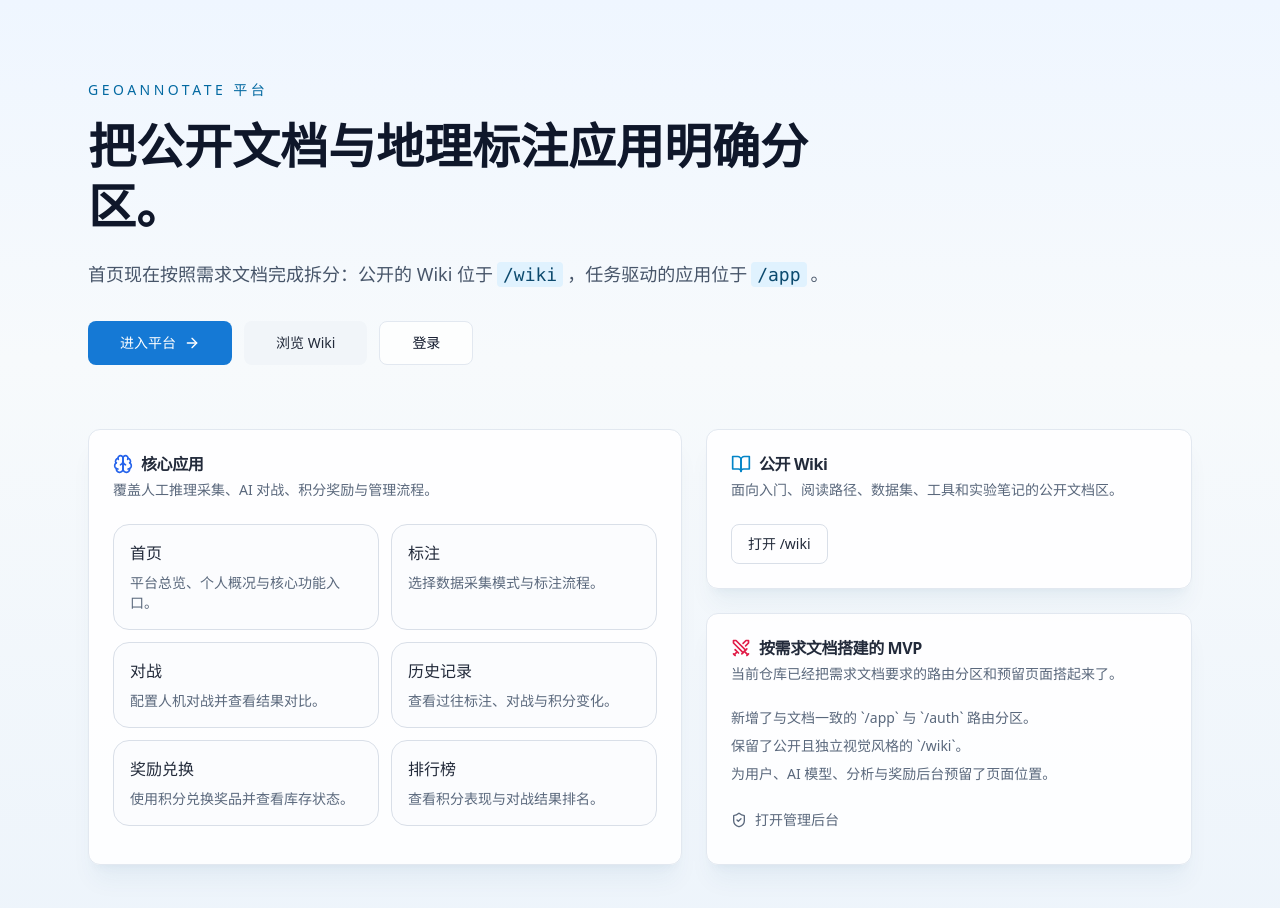
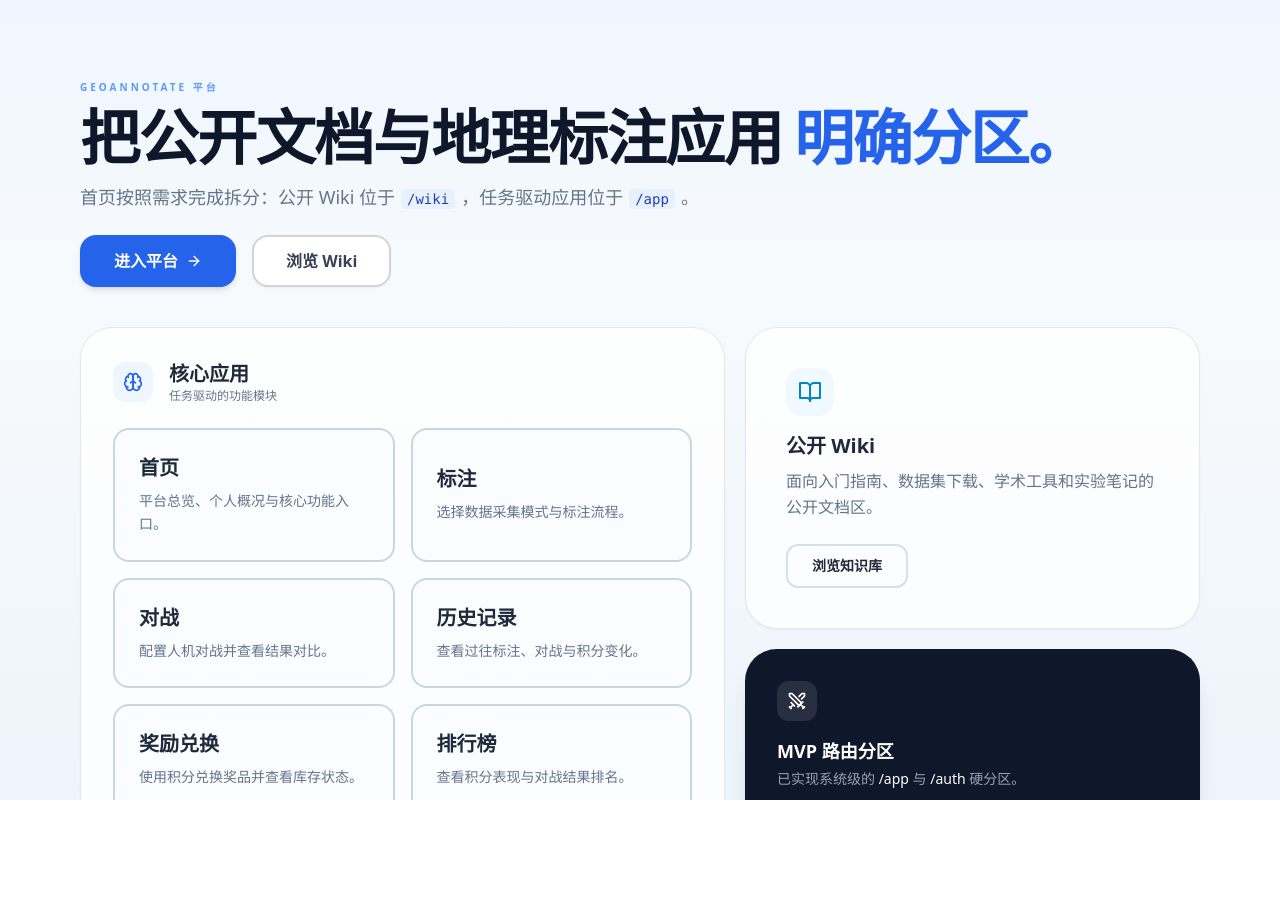
Before and after one commit to Smile-hyc/geo, a Next.js app: page / in a window 1280 px wide. Shown: the top 908 px of the page. After the commit the page ends 800 px from the top, so only its background shows below. Built offline with nearby package versions, Linux system fonts and the light colour scheme.

Commit message:
完成了登录页的ui设计

```diff
--- a/app/page.tsx
+++ b/app/page.tsx
@@ -7,120 +7,120 @@ import {
   Swords,
 } from "lucide-react";
 import { Button } from "@/components/ui/button";
-import { Card, CardContent, CardDescription, CardHeader, CardTitle } from "@/components/ui/card";
 import { CORE_APP_ROUTES } from "@/features/platform/routes";
 
 export default function RootPage() {
+  const primaryButtonStyle = "rounded-2xl border-2 border-transparent bg-blue-600 px-8 py-3 text-base font-bold text-white shadow-md transition-all hover:-translate-y-1 hover:bg-blue-700 active:scale-95 inline-flex items-center gap-2";
+  const secondaryButtonStyle = "rounded-2xl border-2 border-gray-300 bg-white px-8 py-3 text-base font-bold text-gray-700 shadow-sm transition-all hover:-translate-y-1 hover:border-blue-600 hover:text-blue-600 active:scale-95";
+
   return (
-    <div className="min-h-screen bg-[linear-gradient(180deg,#eff6ff,#f7fafc_38%,#edf4fb_100%)] text-foreground">
-      <section className="max-w-6xl mx-auto px-6 pt-20 pb-16">
-        <div className="max-w-3xl text-slate-900">
-          <p className="text-sm uppercase tracking-[0.25em] text-sky-700">
+    <div className="h-screen w-full bg-[linear-gradient(180deg,#eff6ff,#f7fafc_38%,#edf4fb_100%)] text-foreground overflow-hidden flex flex-col">
+
+      {/* py-8 稍微缩小，为顶部留白匀出空间 */}
+      <main className="mx-auto w-full max-w-[1600px] flex-1 flex flex-col px-6 md:px-16 lg:px-20 py-8">
+
+        {/* Hero Section - 保持 mt-12 的顶部留白 */}
+        <section className="mb-10 mt-12 shrink-0">
+          <p className="mb-3 text-[10px] font-bold uppercase tracking-[0.3em] text-blue-500 opacity-80">
             GeoAnnotate 平台
           </p>
-          <h1 className="mt-4 text-5xl font-semibold leading-tight">
-            把公开文档与地理标注应用明确分区。
+          <h1 className="mb-4 text-4xl font-extrabold tracking-tight text-slate-900 md:text-5xl lg:text-6xl">
+            把公开文档与地理标注应用<span className="text-blue-600 ml-3">明确分区。</span>
           </h1>
-          <p className="mt-6 text-lg text-slate-600">
-            首页现在按照需求文档完成拆分：公开的 Wiki 位于
-            <code className="mx-1 rounded bg-sky-100 px-1.5 py-0.5 text-sky-900">/wiki</code>
-            ，任务驱动的应用位于
-            <code className="mx-1 rounded bg-sky-100 px-1.5 py-0.5 text-sky-900">/app</code>
-            。
+          <p className="max-w-4xl text-base leading-relaxed text-slate-500 md:text-lg">
+            首页按照需求完成拆分：公开 Wiki 位于
+            <code className="mx-1.5 rounded bg-blue-100/50 px-1.5 py-0.5 text-blue-800 font-mono text-sm">/wiki</code>
+            ，任务驱动应用位于
+            <code className="mx-1.5 rounded bg-blue-100/50 px-1.5 py-0.5 text-blue-800 font-mono text-sm">/app</code>。
           </p>
-          <div className="mt-8 flex flex-wrap gap-3">
-            <Button asChild size="lg">
-              <Link href="/app/home" className="inline-flex items-center gap-2">
-                进入平台
-                <ArrowRight className="h-4 w-4" />
+          <div className="mt-6 flex flex-wrap gap-4">
+            <Link href="/app/home" className={primaryButtonStyle}>
+              进入平台 <ArrowRight className="h-4 w-4" />
             </Link>
-            </Button>
-            <Button asChild variant="secondary" size="lg">
-              <Link href="/wiki">浏览 Wiki</Link>
-            </Button>
-            <Button
-              asChild
-              variant="outline"
-              size="lg"
-              className="bg-white/80 text-slate-900 border-slate-200 hover:bg-white hover:text-slate-900"
-            >
-              <Link href="/auth/login">登录</Link>
-            </Button>
-          </div>
+            <Link href="/wiki" className={secondaryButtonStyle}>
+              浏览 Wiki
+            </Link>
           </div>
         </section>
 
-      <section className="max-w-6xl mx-auto px-6 pb-20 grid gap-6 lg:grid-cols-[1.1fr_0.9fr]">
-        <Card className="border-slate-200 bg-white/90 shadow-xl shadow-sky-900/5">
-          <CardHeader>
-            <CardTitle className="flex items-center gap-2">
-              <Brain className="h-5 w-5 text-blue-600" />
-              核心应用
-            </CardTitle>
-            <CardDescription>
-              覆盖人工推理采集、AI 对战、积分奖励与管理流程。
-            </CardDescription>
-          </CardHeader>
-          <CardContent className="grid gap-3 sm:grid-cols-2">
+        {/* Grid Section - 缩小间距以防止触底 */}
+        <section className="grid grid-cols-1 gap-5 lg:grid-cols-12 min-h-0 pb-2">
+
+          {/* 左侧卡片 - 适当缩小内边距 p-8 (原为 p-10) */}
+          <div className="group relative flex flex-col rounded-[32px] border border-slate-200 bg-white/80 p-8 shadow-sm lg:col-span-7">
+            <div className="mb-6 flex items-center gap-4 shrink-0">
+              <div className="flex h-10 w-10 items-center justify-center rounded-xl bg-blue-50 text-blue-600 transition-colors group-hover:bg-blue-600 group-hover:text-white">
+                <Brain className="h-5 w-5" />
+              </div>
+              <div>
+                <h2 className="text-xl font-bold text-slate-800">核心应用</h2>
+                <p className="text-xs text-slate-500 font-medium">任务驱动的功能模块</p>
+              </div>
+            </div>
+
+            <div className="grid grid-cols-2 gap-4">
               {CORE_APP_ROUTES.map((route) => (
                 <Link
                   key={route.href}
                   href={route.href}
-                className="rounded-2xl border border-border bg-accent/20 p-4 transition hover:border-primary/50 hover:bg-accent/40"
+                  /* p-6 保持字号的同时缩小容器内边距 */
+                  className="group/item flex flex-col justify-center rounded-2xl border-2 border-slate-300 bg-slate-50/40 p-6 transition-all hover:border-blue-500 hover:bg-white hover:shadow-md"
                 >
-                <p className="font-medium">{route.label}</p>
-                <p className="mt-2 text-sm text-muted-foreground">
+                  <p className="text-xl font-bold text-slate-800 group-hover/item:text-blue-600 transition-colors">
+                    {route.label}
+                  </p>
+                  <p className="mt-2 text-sm leading-relaxed text-slate-500">
                     {route.description}
                   </p>
                 </Link>
               ))}
-          </CardContent>
-        </Card>
+            </div>
+          </div>
 
-        <div className="grid gap-6">
-          <Card className="border-slate-200 bg-white/90 shadow-xl shadow-sky-900/5">
-            <CardHeader>
-              <CardTitle className="flex items-center gap-2">
-                <BookOpen className="h-5 w-5 text-sky-600" />
-                公开 Wiki
-              </CardTitle>
-              <CardDescription>
-                面向入门、阅读路径、数据集、工具和实验笔记的公开文档区。
-              </CardDescription>
-            </CardHeader>
-            <CardContent>
-              <Button asChild variant="outline">
-                <Link href="/wiki">打开 /wiki</Link>
-              </Button>
-            </CardContent>
-          </Card>
-
-          <Card className="border-slate-200 bg-white/90 shadow-xl shadow-sky-900/5">
-            <CardHeader>
-              <CardTitle className="flex items-center gap-2">
-                <Swords className="h-5 w-5 text-rose-600" />
-                按需求文档搭建的 MVP
-              </CardTitle>
-              <CardDescription>
-                当前仓库已经把需求文档要求的路由分区和预留页面搭起来了。
-              </CardDescription>
-            </CardHeader>
-            <CardContent className="space-y-2 text-sm text-muted-foreground">
-              <p>新增了与文档一致的 `/app` 与 `/auth` 路由分区。</p>
-              <p>保留了公开且独立视觉风格的 `/wiki`。</p>
-              <p>为用户、AI 模型、分析与奖励后台预留了页面位置。</p>
-              <div className="pt-2">
-                <Button asChild variant="ghost" className="px-0">
-                  <Link href="/admin" className="inline-flex items-center gap-2">
-                    <ShieldCheck className="h-4 w-4" />
-                    打开管理后台
-                  </Link>
+          {/* 右侧卡片组 - 缩减间距 */}
+          <div className="flex flex-col gap-5 lg:col-span-5 min-h-0">
+            {/* Wiki 卡片 - 缩减 p-10 (原为 p-12) */}
+            <div className="group relative flex flex-col justify-center rounded-[32px] border border-slate-200 bg-white/80 p-10 shadow-sm">
+              <div className="mb-4 flex h-12 w-12 items-center justify-center rounded-2xl bg-sky-50 text-sky-600">
+                <BookOpen className="h-6 w-6" />
+              </div>
+              <h3 className="mb-2 text-xl font-bold text-slate-800">公开 Wiki</h3>
+              <p className="mb-6 text-base leading-relaxed text-slate-500">
+                面向入门指南、数据集下载、学术工具和实验笔记的公开文档区。
+              </p>
+              <Button asChild variant="outline" size="lg" className="w-fit rounded-xl border-2 font-bold hover:bg-sky-50 px-6 py-5 text-sm">
+                <Link href="/wiki">浏览知识库</Link>
               </Button>
             </div>
-            </CardContent>
-          </Card>
+
+            {/* MVP 状态卡片 - 缩减 p-8 (原为 p-10) */}
+            <div className="group relative rounded-[32px] bg-slate-900 p-8 text-white shadow-xl flex flex-col justify-center overflow-hidden">
+              <div className="mb-4 flex h-10 w-10 items-center justify-center rounded-xl bg-white/10 text-white">
+                <Swords className="h-5 w-5" />
               </div>
+              <h3 className="mb-1 text-lg font-bold">MVP 路由分区</h3>
+              <p className="mb-4 text-sm text-slate-400">
+                已实现系统级的 <span className="text-white">/app</span> 与 <span className="text-white">/auth</span> 硬分区。
+              </p>
+              <div className="flex items-center justify-between border-t border-white/10 pt-4 mt-2">
+                <Link href="/admin" className="inline-flex items-center gap-2 text-xs font-bold text-white hover:text-blue-400 transition-colors">
+                  <ShieldCheck className="h-4 w-4" />
+                  管理后台
+                </Link>
+                <span className="text-[10px] font-mono text-slate-500 opacity-60">v1.0.0</span>
+              </div>
+            </div>
+          </div>
+
         </section>
+
+        {/* Footer */}
+        <footer className="mt-auto shrink-0 flex justify-between items-center text-slate-400 pb-2">
+          <p className="text-[10px]">© 2026 <span className="font-bold text-slate-500">GeoAnnotate Platform</span></p>
+          <div className="h-px flex-1 mx-6 bg-slate-200/50"></div>
+          <p className="text-[10px] tracking-widest uppercase font-semibold text-slate-300">Root Directory</p>
+        </footer>
+      </main>
     </div>
   );
 }
```
Lines whose indentation alone changed are shown as unchanged.
